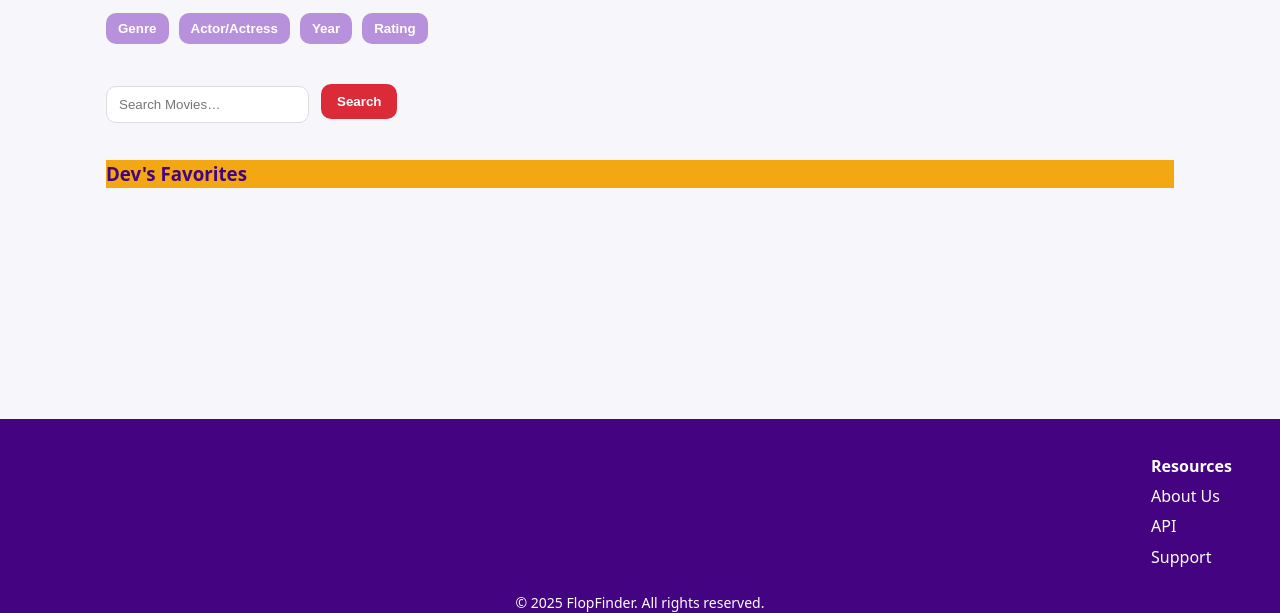
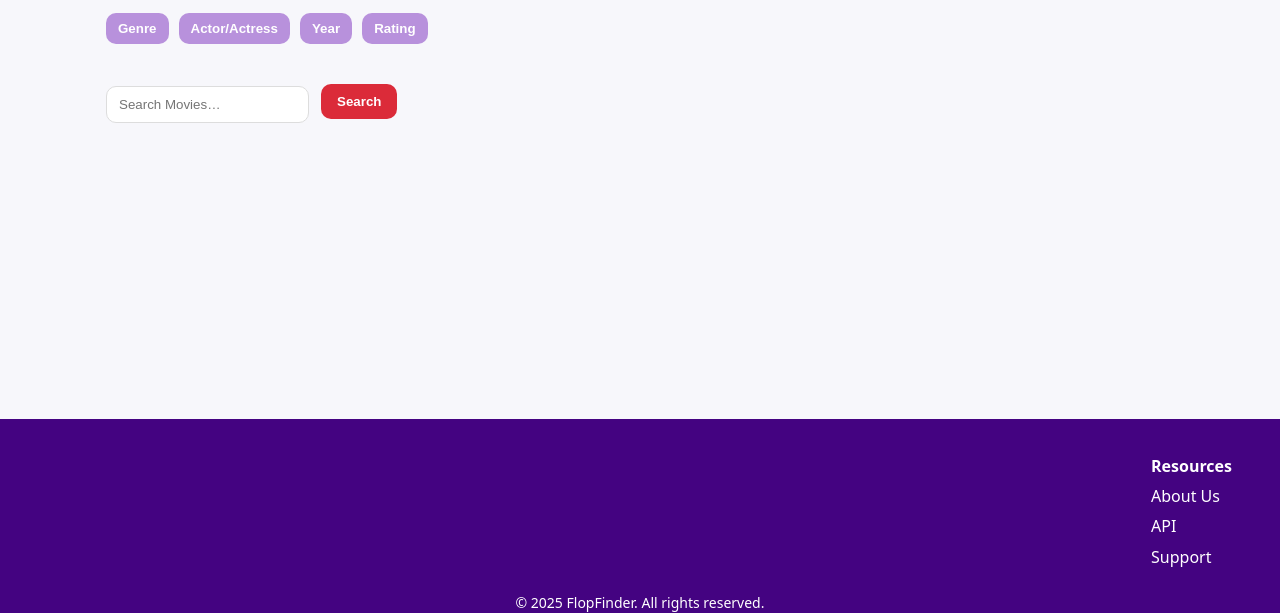
Before and after one commit to su83drexel/frontenders, a website: page public/index.html in a window 1280 px wide. Shown: the part 187-800 px from the top of the page. Drawn offline with Linux system fonts and the light colour scheme.

Commit message:
Removed Dev's Favorite Section

```diff
--- a/public/index.html
+++ b/public/index.html
@@ -39,12 +39,6 @@
                 </form>
             </div>
         </section>
-
-        <section style="background-color: #F3A712;">
-            <div>
-                <h3 style="color: #440381;">Dev's Favorites</h3>
-            </div>
-        </section>
     </main>
     <div id="site-footer"></div>
     <script src="/js/layout.js" defer></script>
```
